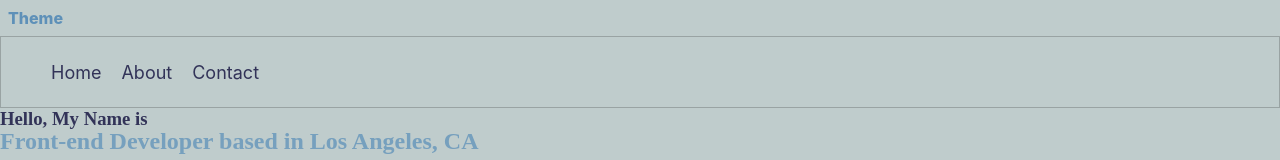
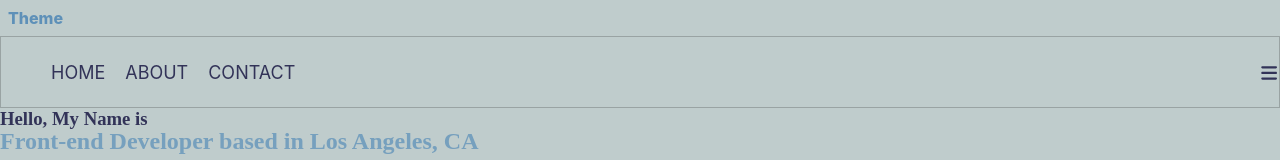
Before and after one commit to Jaime-Ginesky/jgreactwebsite, a React (Create React App) app: page / in a window 1280 px wide. Shown: the top 160 px of the page. Built offline with nearby package versions, Linux system fonts and the light colour scheme.

Commit message:
imported font awesome and styled bars icon

```diff
--- a/package.json
+++ b/package.json
@@ -3,9 +3,15 @@
   "version": "0.1.0",
   "private": true,
   "dependencies": {
+    "@fortawesome/fontawesome-free": "^6.4.2",
+    "@fortawesome/fontawesome-svg-core": "^6.4.2",
+    "@fortawesome/free-regular-svg-icons": "^6.4.2",
+    "@fortawesome/free-solid-svg-icons": "^6.4.2",
+    "@fortawesome/react-fontawesome": "^0.2.0",
     "@testing-library/jest-dom": "^5.16.5",
     "@testing-library/react": "^13.4.0",
     "@testing-library/user-event": "^13.5.0",
+    "babel-plugin-macros": "^3.1.0",
     "react": "^18.2.0",
     "react-dom": "^18.2.0",
     "react-router-dom": "^6.14.0",
--- a/src/routes/navigation/navigation.component.js
+++ b/src/routes/navigation/navigation.component.js
@@ -1,27 +1,30 @@
+import { FontAwesomeIcon } from '@fortawesome/react-fontawesome';
+import { faBars } from '@fortawesome/free-solid-svg-icons';
+import { Bar, MainNav, NavLi, NavLink, NavBarToggle } from './navigation.styles';
+import { Themes } from '../../components/themes/themes.component';
 
-import { Bar, MainNav, NavLi, NavLink,NavBarToggle, Hamburger } from './navigation.styles';
-import { Themes } from '../../components/themes/themes.component';
+
 const Navigation = () => {
 
     return(
         <Bar>
            <NavBarToggle onClick ={Themes}>
-            <Hamburger />
            </NavBarToggle>
              <MainNav>
               <NavLi>
-                <NavLink to='/'>Home</NavLink>
+                <NavLink to='/'>HOME</NavLink>
               </NavLi>
               <NavLi>
                 <NavLink to='/about'>
-                 About
+                 ABOUT
                 </NavLink>
               </NavLi>
               <NavLi>
                 <NavLink to='/contact'>
-                 Contact
+                 CONTACT
                 </NavLink>
               </NavLi>
+              <FontAwesomeIcon icon={faBars} transform="right-850 down-15" style={{color: "#323358",}} />
             </MainNav>
         </Bar>
     )
--- a/src/routes/navigation/navigation.styles.js
+++ b/src/routes/navigation/navigation.styles.js
@@ -56,6 +56,3 @@ export const NavBarToggle = styled.span`
   color: rgba(255,255,255,0.8);
   font-size: 24px;
   `
-export const Hamburger = styled.img`
-  content: <FontAwesomeIcon icon={faBars} style={{color: "#d05435",}} />
-  `
```
Also changed, not shown: src/assets/hamburger.svg (added), 1 other file (tests, documents, lock files or other folders).
